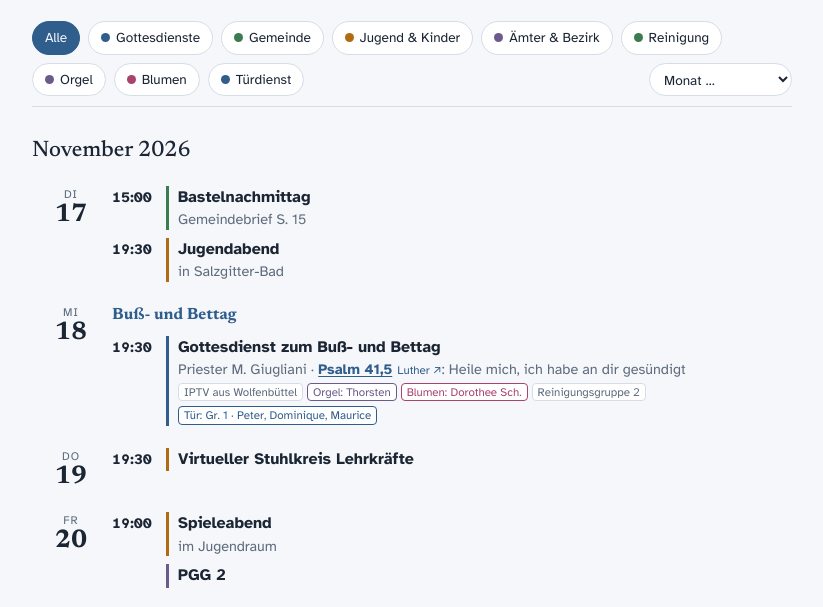
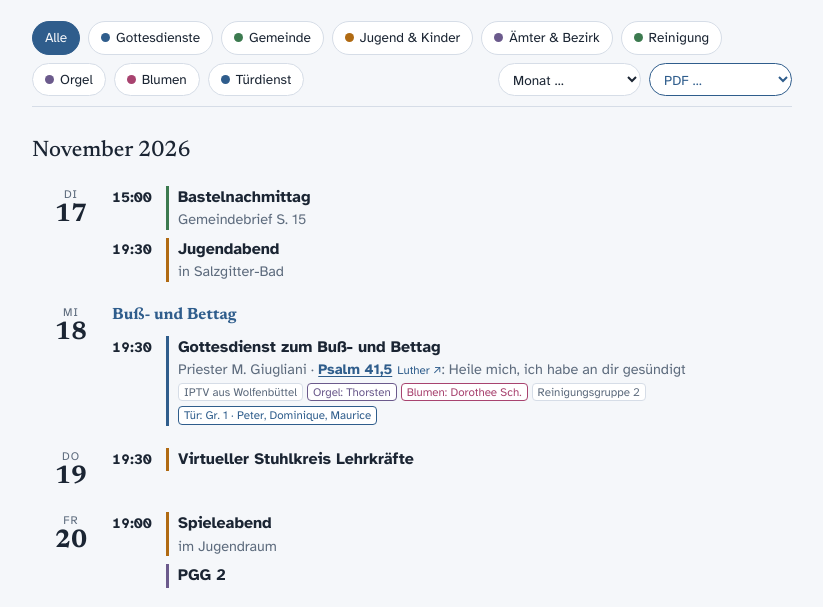
Before and after one commit to nakspace/kalender, a plain HTML site: page index.html in a window 1280 px wide. Shown: the part 122-729 px from the top of the page, without its empty margins (228-1051 px from the left). Drawn offline with Linux system fonts and the light colour scheme.

Commit message:
PDF-Export je Monat (Druckansicht); Klingler-Vermerk entfernt
Co-Authored-By: Claude Opus 5.5 <noreply@anthropic.com>
Claude-Session: https://claude.ai/code/session_01WuRknRTjK9Exhn9UHe8m54

```diff
--- a/index.html
+++ b/index.html
@@ -83,6 +83,25 @@ dt{font-weight:700;color:var(--fg)}
 dd{margin:0}
 @media (max-width:420px){.day{grid-template-columns:48px 1fr;gap:10px;padding:10px 6px}.ev{grid-template-columns:42px 1fr}.empty{padding-left:58px}}
 @media (prefers-reduced-motion:no-preference){html{scroll-behavior:smooth}}
+.pdfsel{font:inherit;font-size:.85rem;border:1px solid var(--accent);background:var(--surface);color:var(--accent);border-radius:999px;padding:6px 10px}
+#print{display:none}
+#print .ph h1{font-family:var(--display);font-size:1.6rem;margin:0}
+#print .ph p{margin:.2rem 0 .6rem;color:#555;font-size:.8rem}
+@page{size:A4;margin:12mm}
+@media print{
+  :root,:root[data-theme="dark"]{--bg:#fff;--surface:#fff;--sunday:#eef2f7;--fg:#000;--muted:#444;--line:#bbb;--accent:#2f5d8c;
+    --c-gd:#2f5d8c;--c-gem:#3c7a4f;--c-jug:#b06a12;--c-amt:#6b5a8c;--c-off:#9a3b3b;--c-blume:#a8436f;color-scheme:light}
+  body{background:#fff;font-size:11pt}
+  body::before{display:none}
+  .wrap{max-width:none;padding:0}
+  .wrap>header,.bar,#cal,details{display:none!important}
+  #print{display:block}
+  #print h2{display:none}
+  .day{break-inside:avoid;padding:5px 8px;-webkit-print-color-adjust:exact;print-color-adjust:exact}
+  .tag{-webkit-print-color-adjust:exact;print-color-adjust:exact}
+  .lut{display:none}
+  a.bibel{color:inherit;text-decoration:none}
+}
 </style>
 </head>
 <body>
@@ -103,6 +122,7 @@ dd{margin:0}
     <button class="chip" id="f-blumen" data-f="blumen" aria-pressed="false"><span class="dot legend-dot cat-blumen"></span>Blumen</button>
     <button class="chip" id="f-tuer" data-f="tuer" aria-pressed="false"><span class="dot legend-dot cat-tuer"></span>Türdienst</button>
     <label class="jump"><span class="sr">Monat</span><select id="monat" aria-label="Zu Monat springen"></select></label>
+    <label><span class="sr">PDF</span><select id="pdf" class="pdfsel" aria-label="Monat als PDF speichern"></select></label>
     <div class="namebar" id="namebar">
       <label for="person" id="person-l">Name</label>
       <select id="person"></select>
@@ -111,6 +131,7 @@ dd{margin:0}
   </div>
 
   <main id="cal"></main>
+  <div id="print" aria-hidden="true"></div>
 
 
   <details>
@@ -251,7 +272,6 @@ const EVENTS = [
   ["2027-05-30","","jug","Religions- und Konfirmandenunterricht in Seesen",""],
   ["2027-05-31","19:30","amt","Vorsteherversammlung","in Salzgitter-Bad"],
   ["2027-06-07","19:00","amt","Bezirksämterversammlung Wolfenbüttel","Videokonferenz"],
-  ["2027-06-07","","amt","Bezirksapostel im Ruhestand Klingler","Vermerk aus dem Quartalsplan"],
   ["2027-06-15","19:30","jug","Jugendabend","in Wolfenbüttel"],
   ["2027-06-17","19:30","amt","„Predigt das Evangelium“ – Präsenz in Salzgitter-Bad","alle AT"],
   ["2027-06-20","","gem","Kinder- und Familientag",""],
@@ -396,17 +416,19 @@ let filter = "all", person = {};
 try{ filter = localStorage.getItem("kal-filter") || "all"; }catch(e){}
 try{ person = JSON.parse(localStorage.getItem("kal-person")||"{}") || {}; }catch(e){ person = {}; }
 
-function render(){
+function render(opts){
+  opts = opts || {};
+  const F = opts.filter || filter;
   const todayIso = iso(new Date());
-  const start = new Date(2026,10,1), end = (filter==="tuer"||filter==="rein") ? new Date(2028,0,2) : new Date(2027,11,31);
-  const liste = NAMEN[filter];
-  let pf = (liste && person[filter]) || "";
+  const start = opts.start || new Date(2026,10,1), end = opts.end || ((F==="tuer"||F==="rein") ? new Date(2028,0,2) : new Date(2027,11,31));
+  const liste = NAMEN[F];
+  let pf = (liste && person[F]) || "";
   if(pf && !liste.includes(pf)) pf = "";
   let html = "", month = -1, head = "", hits = 0;
   const out = s => { html += head + s; head = ""; hits++; };
   for(let d=new Date(start); d<=end; d.setDate(d.getDate()+1)){
     const k = iso(d), dow = d.getDay();
-    if(k < todayIso) continue;
+    if(k < todayIso && !opts.all) continue;
     if(d.getMonth()!==month){ month=d.getMonth(); head = `<h2 id="m-${d.getFullYear()}-${month+1}">${MONTHS[month]} ${d.getFullYear()}</h2>`; }
     let evs = EVENTS.filter(e=>e[0]===k);
     const feast = FEASTS[k];
@@ -426,26 +448,27 @@ function render(){
       const cls = ["day"]; if(dow===0) cls.push("sun"); if(k===todayIso) cls.push("today");
       return `<section class="${cls.join(" ")}" id="d-${k}"><div class="date"><span class="wd">${WD[dow]}</span><span class="n">${d.getDate()}</span></div><div class="items">${feast?`<div class="feast">${esc(feast)}</div>`:""}<div class="ev cat-${cat}"><span class="t">${cat==="rein"?"":gdTime()}</span><div class="what"><div class="ti">${title}</div><div>${content}</div></div></div></div></section>`;
     };
-    if(filter==="orgel"){ if(ORGEL[k] && (!pf || orgelNamen(ORGEL[k]).includes(pf))) out(single("orgel","Orgel",orgelTag(k))); continue; }
-    if(filter==="blumen"){ if(blumen && (!pf || BLUMEN[k]===pf)) out(single("blumen","Blumen",blumen)); continue; }
-    if(filter==="rein"){ if(rg && (!pf || pf==="Gruppe "+rg)) out(single("rein","Reinigung",reinTag(rg))); continue; }
-    if(filter==="tuer"){ if(tuer && (!pf || tuerNamen.includes(pf))) out(single("tuer","Türdienst",tuer)); continue; }
-    const shown = evs.filter(e=>filter==="all"||e[2]===filter||(e[2]==="off"&&filter==="gd"));
-    if(!shown.length && !feast && !(filter==="all" && (tuer||rein))) continue;
-    const cls = ["day"]; if(dow===0) cls.push("sun"); if(k<todayIso) cls.push("past"); if(k===todayIso) cls.push("today");
+    if(F==="orgel"){ if(ORGEL[k] && (!pf || orgelNamen(ORGEL[k]).includes(pf))) out(single("orgel","Orgel",orgelTag(k))); continue; }
+    if(F==="blumen"){ if(blumen && (!pf || BLUMEN[k]===pf)) out(single("blumen","Blumen",blumen)); continue; }
+    if(F==="rein"){ if(rg && (!pf || pf==="Gruppe "+rg)) out(single("rein","Reinigung",reinTag(rg))); continue; }
+    if(F==="tuer"){ if(tuer && (!pf || tuerNamen.includes(pf))) out(single("tuer","Türdienst",tuer)); continue; }
+    const shown = evs.filter(e=>F==="all"||e[2]===F||(e[2]==="off"&&F==="gd"));
+    if(!shown.length && !feast && !(F==="all" && (tuer||rein))) continue;
+    const cls = ["day"]; if(dow===0) cls.push("sun"); if(k<todayIso && !opts.all) cls.push("past"); if(k===todayIso) cls.push("today");
     let items = feast ? `<div class="feast">${esc(feast)}</div>` : "";
     shown.sort((a,b)=>(a[1]||"99").localeCompare(b[1]||"99"));
     const isInfo = e => String(e[3]).startsWith("Info:");
     let attached = false;
     shown.forEach((e,i)=>{
       const tags = (e[5]||[]).map(x=>`<span class="tag">${esc(x)}${x==="Reinigungsgruppe 3"?` <strong class="hl-red">Verena</strong>`:""}</span>`).join("");
-      const tAttach = (!attached && i===shown.findIndex(x=>x[2]==="gd"&&!isInfo(x)) && filter!=="amt") ? (attached=true, rein+tuer) : "";
+      const tAttach = (!attached && i===shown.findIndex(x=>x[2]==="gd"&&!isInfo(x)) && F!=="amt") ? (attached=true, rein+tuer) : "";
       items += `<div class="ev cat-${e[2]}${e[2]==="off"?" cancel":""}"><span class="t">${e[1]||""}</span><div class="what"><div class="ti">${esc(e[3])}</div>${e[4]?`<div class="sub">${bibelLinks(esc(e[4]))}</div>`:""}${e[6]?`<div class="note">${esc(e[6])}</div>`:""}${tags||tAttach?`<div>${tags}${tAttach}</div>`:""}</div></div>`;
     });
-    if(!attached && (tuer||rein) && (filter==="all")) items += `<div>${rein}${tuer}</div>`;
+    if(!attached && (tuer||rein) && (F==="all")) items += `<div>${rein}${tuer}</div>`;
     out(`<section class="${cls.join(" ")}" id="d-${k}"><div class="date"><span class="wd">${WD[dow]}</span><span class="n">${d.getDate()}</span></div><div class="items">${items}</div></section>`);
   }
   if(!html) html = `<p class="none">${pf ? `Keine kommenden Termine für ${esc(pf)}.` : "Keine kommenden Termine."}</p>`;
+  if(opts.target){ document.getElementById(opts.target).innerHTML = html; return; }
   document.getElementById("cal").innerHTML = html;
   const sel = document.getElementById("monat");
   sel.innerHTML = `<option value="">Monat …</option>` + [...document.querySelectorAll("#cal h2")].map(h=>`<option value="${h.id}">${h.textContent}</option>`).join("");
@@ -473,6 +496,25 @@ document.getElementById("person").addEventListener("change",e=>{
 });
 
 document.getElementById("monat").addEventListener("change",e=>{ const el=document.getElementById(e.target.value); if(el) el.scrollIntoView({block:"start"}); e.target.value=""; });
+
+// PDF-Export je Monat: Monat auswählen -> Druckansicht -> "Als PDF sichern"
+(function(){
+  const sel = document.getElementById("pdf");
+  let o = `<option value="">PDF …</option>`;
+  for(let d=new Date(2026,10,1); d<=new Date(2027,11,1); d.setMonth(d.getMonth()+1))
+    o += `<option value="${d.getFullYear()}-${d.getMonth()}">${MONTHS[d.getMonth()]} ${d.getFullYear()}</option>`;
+  sel.innerHTML = o;
+  sel.addEventListener("change",()=>{
+    if(!sel.value) return;
+    const [y,m] = sel.value.split("-").map(Number); sel.value = "";
+    render({filter:"all", all:true, start:new Date(y,m,1), end:new Date(y,m+1,0), target:"print"});
+    const pr = document.getElementById("print");
+    const stand = document.querySelector(".stand").textContent;
+    pr.insertAdjacentHTML("afterbegin", `<div class="ph"><h1>Gemeindekalender Wolfenbüttel – ${MONTHS[m]} ${y}</h1><p>${esc(stand)} · gedruckt am ${new Date().toLocaleDateString("de-DE")}</p></div>`);
+    const t = document.title; document.title = `Gemeindekalender WF ${MONTHS[m]} ${y}`;
+    setTimeout(()=>{ window.print(); document.title = t; }, 50);
+  });
+})();
 render();
 </script>
 </body>
```
